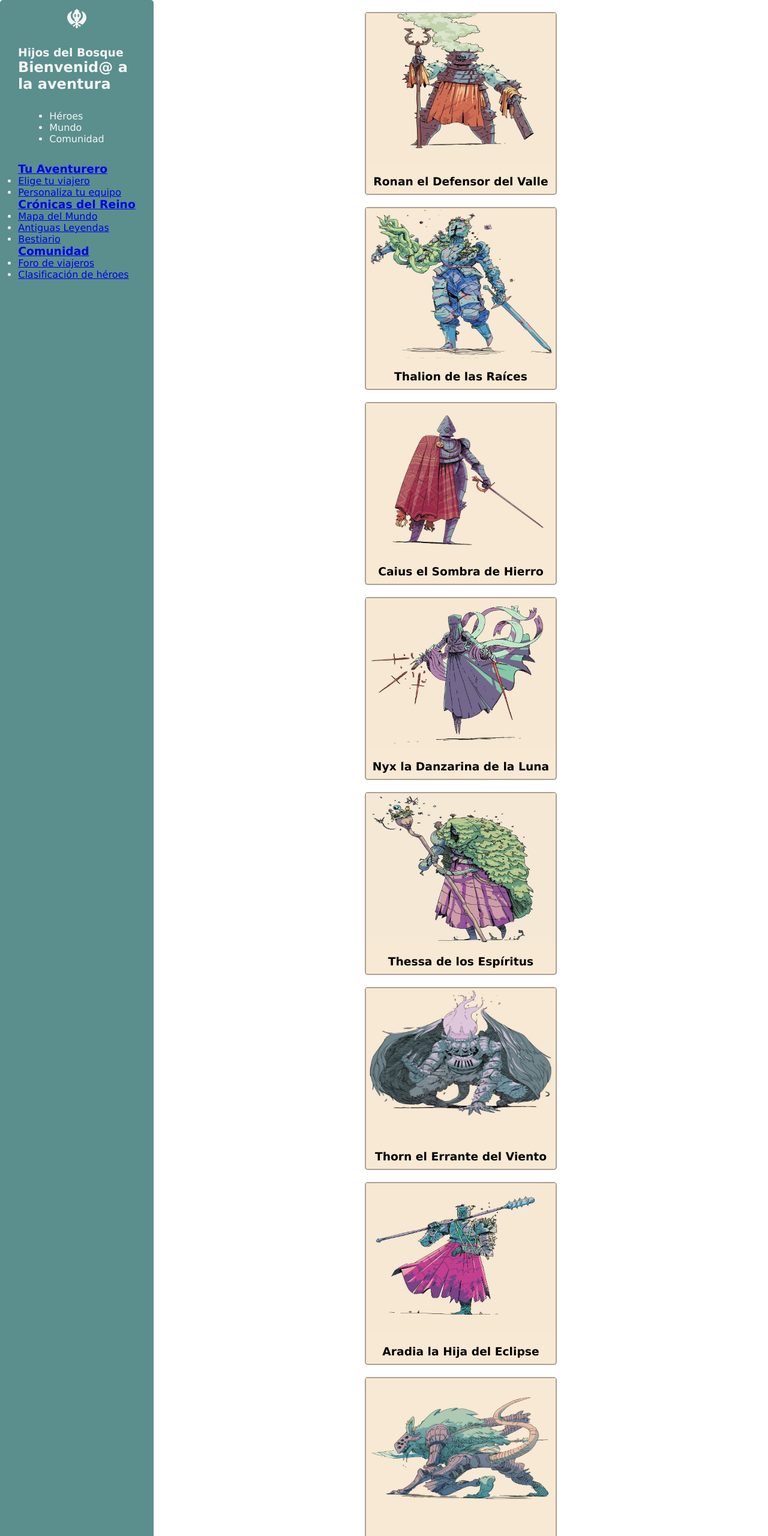
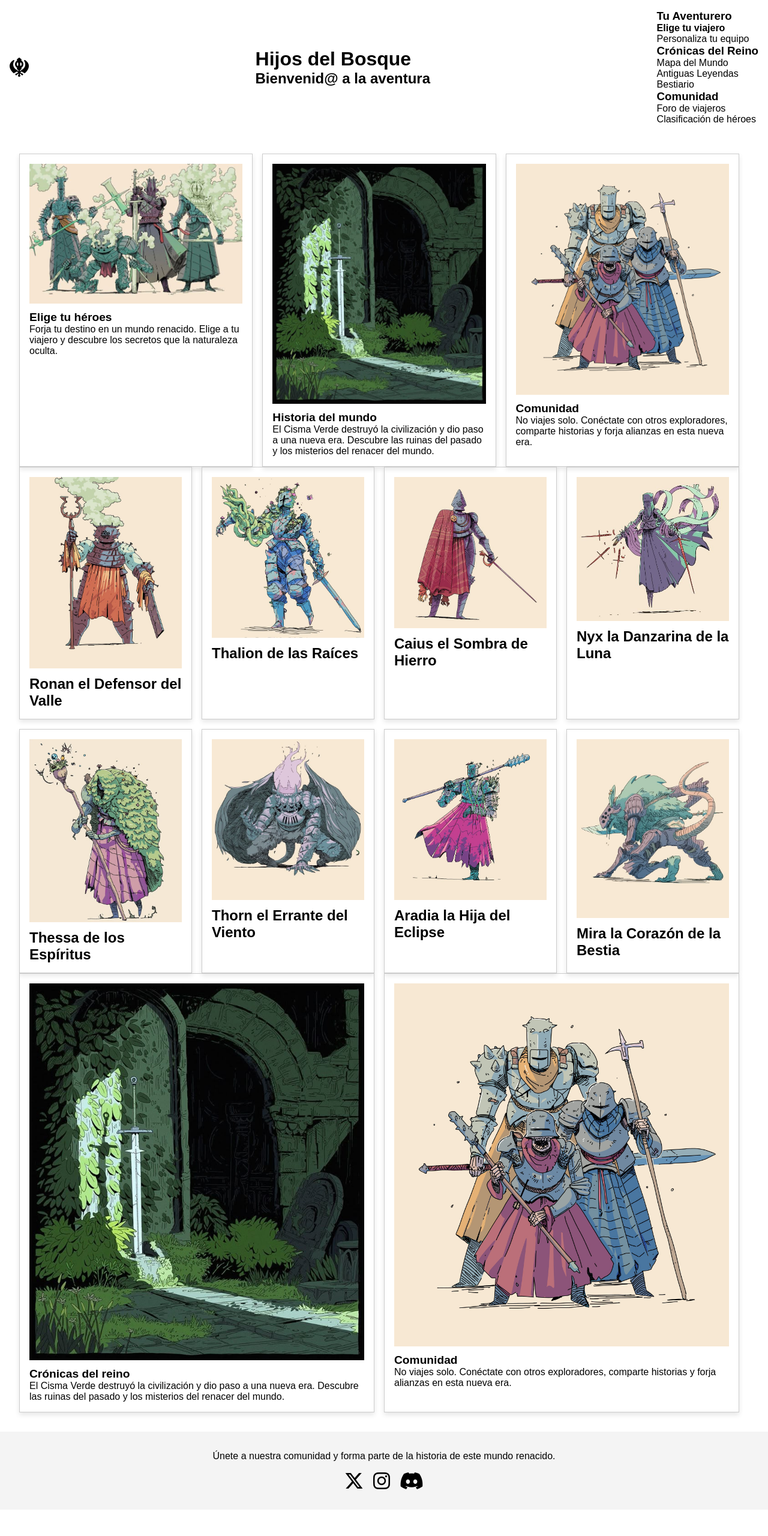
Before and after one commit to catalina-TS/hijos-del-bosque.github.io, a plain HTML site: page index.html in a window 1280 px wide. Shown: the top 2560 px of the page at 60% size. After the commit the page ends 2516 px from the top, so only its background shows below. Drawn offline with Linux system fonts and the light colour scheme.

Commit message:
Nueva estructura html ordenada

```diff
--- a/assets/css/style.css
+++ b/assets/css/style.css
@@ -1,292 +1,182 @@
 /* ============================== */
 /* Global Styles */
 /* ============================== */
-
-html {
-    scroll-behavior: smooth;
-    /* Añade desplazamiento suave */
+* {
+    box-sizing: border-box;
+    margin: 0;
+    padding: 0;
 }
 
-* {
-    margin: 0;
-    padding: 0;
-    font-family: 'Lucida Sans', 'Lucida Sans Regular', 'Lucida Grande', 'Lucida Sans Unicode', Geneva, Verdana, sans-serif;
+body {
+    font-family: Arial, Helvetica, sans-serif;
 }
 
 /* ============================== */
-/* Body Layout */
+/* Navigation */
 /* ============================== */
-
-body {
-    display: grid;
-    grid-template-columns: 1fr;
-    grid-template-areas:
-        'nav'
-        'main'
-        'footer';
-}
-
-/* ============================== */
-/* Navigation Bar */
-/* ============================== */
-
 nav {
-    grid-area: nav;
     display: flex;
-    flex-direction: column;
     justify-content: space-between;
     align-items: center;
-    padding: 15px 30px;
-    background-color: #5a8f8d;
-    ;
-    color: whitesmoke;
-    gap: 10px;
+    padding: 1rem;
 }
 
 nav i {
-    font-size: 2em;
+    font-size: 2rem;
 }
 
-.principal {
-    display: flex;
-    flex-direction: row;
-    align-items: center;
-    gap: 10px;
+/* Principal Section */
+nav .principal h1 {
+    font-size: 2rem;
 }
 
-.principal h1 {
-    font-size: 30px;
-    font-weight: bold;
+nav .principal h2 {
+    font-size: 1.5rem;
 }
 
-.principal h2 {
+/* Mobile Menu */
+.menu-mobile {
     display: none;
 }
 
-.principal img {
-    width: 50px;
-}
-
-
 .menu-mobile ul {
-    display: flex;
-    gap: 10px;
-}
-
-.menu-mobile li {
     list-style: none;
 }
 
-.custom-link {
+.menu-mobile a {
     text-decoration: none;
-    /* Elimina el subrayado */
     color: inherit;
-    /* Mantiene el color del texto */
-    font-weight: normal;
-    /* Peso de la fuente normal */
 }
 
-.custom-link:hover {
-    font-weight: bold;
-    /* Engrosa la letra al pasar el mouse */
+/* Desktop Menu */
+.menu {
+    display: flex;
+    flex-direction: column;
 }
 
-.menu {
-    display: none;
+.menu h3 a {
+    text-decoration: none;
+    color: inherit;
+}
+
+.menu ul {
+    list-style: none;
+}
+
+.menu a {
+    text-decoration: none;
+    color: inherit;
+}
+
+.menu .active {
+    font-weight: bold;
 }
 
 /* ============================== */
 /* Main Content */
 /* ============================== */
-
 main {
-    grid-area: main;
-    display: flex;
-    flex-direction: column;
-    align-items: center;
+    padding: 2rem;
 }
 
 /* Option Cards */
-
 .option-cards {
     display: flex;
-    flex-direction: column;
-    align-items: center;
-    gap: 0px;
+    flex-wrap: wrap;
+    gap: 1rem;
 }
 
-.option2-cards{
-    display: none;
-}
-
-.card{
-    display: flex;
-    flex-direction: column;
-    align-items: center;
-    margin: 20px;
-    border: 2px solid rgba(26, 25, 25, 0.349);
-    border-radius: 5px;
-    transition: transform 0.3s ease-in-out;
-
-}
-
-.card:hover {
-    transform: scale(1.02);
-    cursor: pointer;
+.card {
+    border: 1px solid #ccc;
+    padding: 1rem;
+    width: calc(33.33% - 1rem);
+    box-shadow: 0 4px 8px rgba(0, 0, 0, 0.1);
 }
 
 .card img {
     width: 100%;
-    height: 250px;
+    height: auto;
 }
 
-.card-text {
-    display: flex;
-    flex-direction: column;
-    align-items: center;
-    gap: 5px;
-    padding: 20px;
+.card-text h4 {
+    font-size: 1.2rem;
+    margin-top: 0.5rem;
 }
 
-.character-card {
-    display: none;
+.card-text p {
+    font-size: 1rem;
 }
 
+/* Hero Cards */
+.character-card {
+    display: flex;
+    flex-wrap: wrap;
+    gap: 1rem;
+}
 
+.character-card .card {
+    width: calc(25% - 1rem);
+}
+
+.character-card h1 {
+    font-size: 1.5rem;
+    margin-top: 0.5rem;
+}
+
+/* Option2 Cards */
+.option2-cards {
+    display: flex;
+    gap: 1rem;
+}
+
+.option2-cards .card {
+    width: calc(50% - 1rem);
+}
 
 /* ============================== */
 /* Footer */
 /* ============================== */
+footer {
+    padding: 2rem;
+    background-color: #f4f4f4;
+    text-align: center;
+}
 
-footer {
-    grid-area: footer;
-    display: flex;
-    flex-direction: column;
-    align-items: center;
-    text-align: center;
-    padding: 20px;
-    background-color: #486e6c;
-    color: whitesmoke;
-    font-weight: bold;
-    gap: 10px;
+.contact-text p {
+    font-size: 1rem;
+    margin-bottom: 1rem;
 }
 
 .contact-icon {
     display: flex;
-    flex-direction: row;
-    align-items: center;
     justify-content: center;
-    gap: 15px;
+    gap: 1rem;
+}
+
+.contact-icon a {
+    text-decoration: none;
+    color: inherit;
 }
 
 /* ============================== */
-/* Versión de escritorio */
+/* Responsive Styles */
 /* ============================== */
-
-@media (min-width: 576px) {
-    body {
-        grid-template-columns: 1fr 4fr;
-        grid-template-areas:
-            'nav main'
-            'footer footer';
-        height: 100vh;
-    }
-
-    main {
-        grid-template-columns: 1fr;
-    }
-
-
-
-    nav {
-        flex-direction: column;
-        justify-content: start;
-        height: 100%;
-        gap: 30px;
-        border-radius: 5px;
-        background-color: #5a8f8d;
-    }
-
-    .principal {
-        display: flex;
-        flex-direction: column;
-        padding: 10px;
-        gap: 20px;
-    }
-
-    .principal h1 {
-        font-size: 2.5em;
-    }
-
-    .principal h2 {
-        display: block;
-        font-size: 1.5em;
+@media (max-width: 768px) {
+    .menu {
+        display: none;
     }
 
     .menu-mobile {
-        display: none;
+        display: block;
     }
 
-    .menu {
-        display: flex;
+    .option-cards,
+    .character-card,
+    .option2-cards {
         flex-direction: column;
-        gap: 10px;
-    }
-
-    .menu ul {
-        display: flex;
-        flex-direction: column;
-        gap: 10px;
-        list-style: none;
-    }
-
-    .menu a {
-        color: whitesmoke;
-        text-decoration: none;
-        padding: 10px 20px;
-    }
-
-    .menu a:hover {
-        transform: scale(1.05);
-    }
-
-
-    .option-cards {
-        display: none;
-    }
-
-    .tittle h1 {
-        display: none;
-    }
-
-    .character-card {
-        display: grid;
-        grid-template-columns: repeat(4, 1fr);
-        gap: 0px;
-        padding: 20px;
     }
 
     .card {
-        background-color: #f8e9d4;
-        gap: 10px;
+        width: 100%;
     }
-
-    .card:hover {
-        transform: scale(1.2);
-        cursor: pointer;
-    }
-
-    .card img {
-        width: 100%;
-        height: 250px;
-    }
-
-    .card h1 {
-        margin: 10px;
-    }
-
-    footer {
-        background-color: rgb(26, 25, 25);
-    }
-
 }
--- a/index.html
+++ b/index.html
@@ -10,37 +10,41 @@
 </head>
 
 <body>
-    <!-- ============================= -->
-    <!-- NAVBAR -->
-    <!-- ============================= -->
+    <!-- ============================== -->
+    <!-- Navigation Bar -->
+    <!-- ============================== -->
     <nav>
         <i class="fa-solid fa-khanda"></i>
-        <section class="main-title">
+        <section class="principal">
             <h1>Hijos del Bosque</h1>
             <h2>Bienvenid@ a la aventura</h2>
         </section>
-        <!-- Menú para dispositivos móviles -->
-        <section class="mobile-menu">
+
+        <!-- Menu Mobile -->
+        <section class="menu-mobile">
             <ul>
                 <li><a href="#hero-cardd" class="custom-link">Héroes</a></li>
                 <li><a href="#world-cardd" class="custom-link">Mundo</a></li>
-                <li><a href="#community-cardd" class="custom-link">Comunidad</a></li>
+                <li><a href="#community-card" class="custom-link">Comunidad</a></li>
             </ul>
         </section>
-        <!-- Menú para escritorio -->
-        <section class="desktop-menu">
+
+        <!-- Menu Desktop -->
+        <section class="menu">
             <h3><a href="#hero-cardd">Tu Aventurero</a></h3>
             <ul>
                 <li><a class="active" href="#">Elige tu viajero</a></li>
                 <li><a href="#">Personaliza tu equipo</a></li>
             </ul>
+
             <h3><a href="#world-cardd">Crónicas del Reino</a></h3>
             <ul>
                 <li><a href="#">Mapa del Mundo</a></li>
                 <li><a href="#">Antiguas Leyendas</a></li>
                 <li><a href="#">Bestiario</a></li>
             </ul>
-            <h3><a href="#community-cardd">Comunidad</a></h3>
+
+            <h3><a href="#community-red">Comunidad</a></h3>
             <ul>
                 <li><a href="#">Foro de viajeros</a></li>
                 <li><a href="#">Clasificación de héroes</a></li>
@@ -48,28 +52,30 @@
         </section>
     </nav>
 
-    <!-- ============================= -->
-    <!-- MAIN CONTENT -->
-    <!-- ============================= -->
+    <!-- ============================== -->
+    <!-- Main Content -->
+    <!-- ============================== -->
     <main>
-        <!-- Tarjetas de opciones -->
+        <!-- Option Cards -->
         <section class="option-cards">
             <article id="hero-card" class="card">
-                <img src="./assets/img/4.jpg" alt="Héroe">
+                <img class="hero" src="./assets/img/4.jpg" alt="">
                 <div class="card-text">
-                    <h4>Elige tu héroe</h4>
+                    <h4>Elige tu héroes</h4>
                     <p>Forja tu destino en un mundo renacido. Elige a tu viajero y descubre los secretos que la naturaleza oculta.</p>
                 </div>
             </article>
+
             <article id="world-card" class="card">
-                <img src="./assets/img/descargar.jpg" alt="Mundo">
+                <img class="world" src="./assets/img/descargar.jpg" alt="">
                 <div class="card-text">
                     <h4>Historia del mundo</h4>
                     <p>El Cisma Verde destruyó la civilización y dio paso a una nueva era. Descubre las ruinas del pasado y los misterios del renacer del mundo.</p>
                 </div>
             </article>
+
             <article id="community-card" class="card">
-                <img src="./assets/img/5.jpg" alt="Comunidad">
+                <img class="community" src="./assets/img/5.jpg" alt="">
                 <div class="card-text">
                     <h4>Comunidad</h4>
                     <p>No viajes solo. Conéctate con otros exploradores, comparte historias y forja alianzas en esta nueva era.</p>
@@ -77,54 +83,73 @@
             </article>
         </section>
 
-        <!-- Tarjetas de personajes -->
-        <section id="hero-cardd" class="character-cards">
+        <!-- Character Cards -->
+        <section id="hero-cardd" class="character-card">
             <article class="card">
-                <img src="./assets/img/10.jpg" alt="Ronan">
+                <img src="./assets/img/10.jpg" alt="">
                 <h1>Ronan el Defensor del Valle</h1>
             </article>
             <article class="card">
-                <img src="./assets/img/6.jpg" alt="Thalion">
+                <img src="./assets/img/6.jpg" alt="">
                 <h1>Thalion de las Raíces</h1>
             </article>
             <article class="card">
-                <img src="./assets/img/8.jpg" alt="Caius">
+                <img src="./assets/img/8.jpg" alt="">
                 <h1>Caius el Sombra de Hierro</h1>
             </article>
             <article class="card">
-                <img src="./assets/img/9.jpg" alt="Nyx">
+                <img src="./assets/img/9.jpg" alt="">
                 <h1>Nyx la Danzarina de la Luna</h1>
             </article>
             <article class="card">
-                <img src="./assets/img/21.jpg" alt="Thessa">
+                <img src="./assets/img/21.jpg" alt="">
                 <h1>Thessa de los Espíritus</h1>
             </article>
             <article class="card">
-                <img src="./assets/img/18.jpg" alt="Thorn">
+                <img src="./assets/img/18.jpg" alt="">
                 <h1>Thorn el Errante del Viento</h1>
             </article>
             <article class="card">
-                <img src="./assets/img/7.jpg" alt="Aradia">
+                <img src="./assets/img/7.jpg" alt="">
                 <h1>Aradia la Hija del Eclipse</h1>
             </article>
             <article class="card">
-                <img src="./assets/img/20.jpg" alt="Mira">
+                <img src="./assets/img/20.jpg" alt="">
                 <h1>Mira la Corazón de la Bestia</h1>
+            </article>
+        </section>
+
+        <!-- Option 2 Cards -->
+        <section class="option2-cards">
+            <article id="world-cardd" class="card">
+                <img class="world" src="./assets/img/descargar.jpg" alt="">
+                <div class="card-text">
+                    <h4>Crónicas del reino</h4>
+                    <p>El Cisma Verde destruyó la civilización y dio paso a una nueva era. Descubre las ruinas del pasado y los misterios del renacer del mundo.</p>
+                </div>
+            </article>
+
+            <article id="community-cardd" class="card">
+                <img class="community" src="./assets/img/5.jpg" alt="">
+                <div class="card-text">
+                    <h4>Comunidad</h4>
+                    <p>No viajes solo. Conéctate con otros exploradores, comparte historias y forja alianzas en esta nueva era.</p>
+                </div>
             </article>
         </section>
     </main>
 
-    <!-- ============================= -->
-    <!-- FOOTER -->
-    <!-- ============================= -->
-    <footer>
-        <div class="footer-text">
+    <!-- ============================== -->
+    <!-- Footer -->
+    <!-- ============================== -->
+    <footer id="community-red">
+        <div class="contact-text">
             <p>Únete a nuestra comunidad y forma parte de la historia de este mundo renacido.</p>
         </div>
-        <div class="footer-icons">
-            <a href="#"><i class="fa-brands fa-x-twitter fa-2x"></i></a>
-            <a href="#"><i class="fa-brands fa-instagram fa-2x"></i></a>
-            <a href="#"><i class="fa-brands fa-discord fa-2x"></i></a>
+        <div class="contact-icon">
+            <p><a class="custom-link" href=""><i class="fa-brands fa-x-twitter fa-2x"></i></a></p>
+            <p><a class="custom-link" href=""><i class="fa-brands fa-instagram fa-2x"></i></a></p>
+            <p><a class="custom-link" href=""><i class="fa-brands fa-discord fa-2x"></i></a></p>
         </div>
     </footer>
 </body>
```
